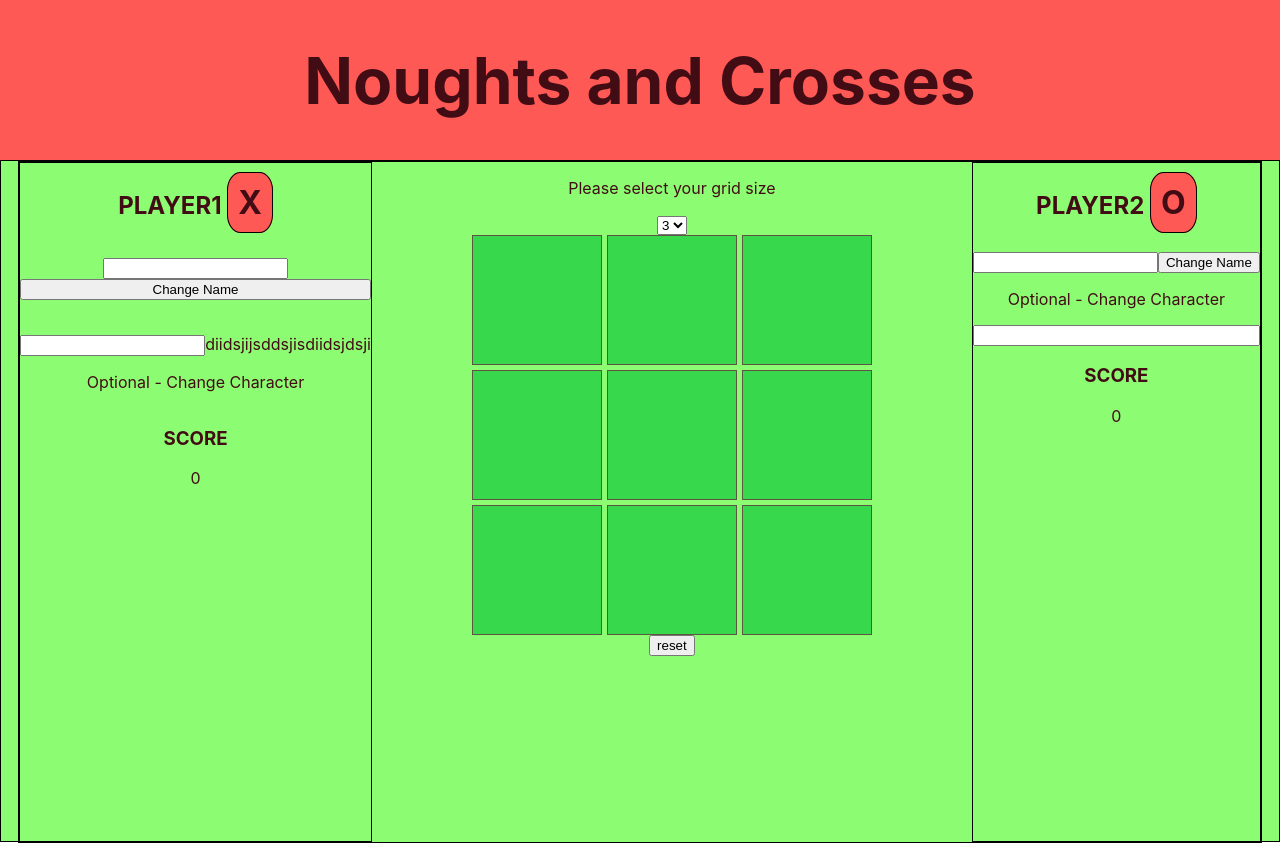
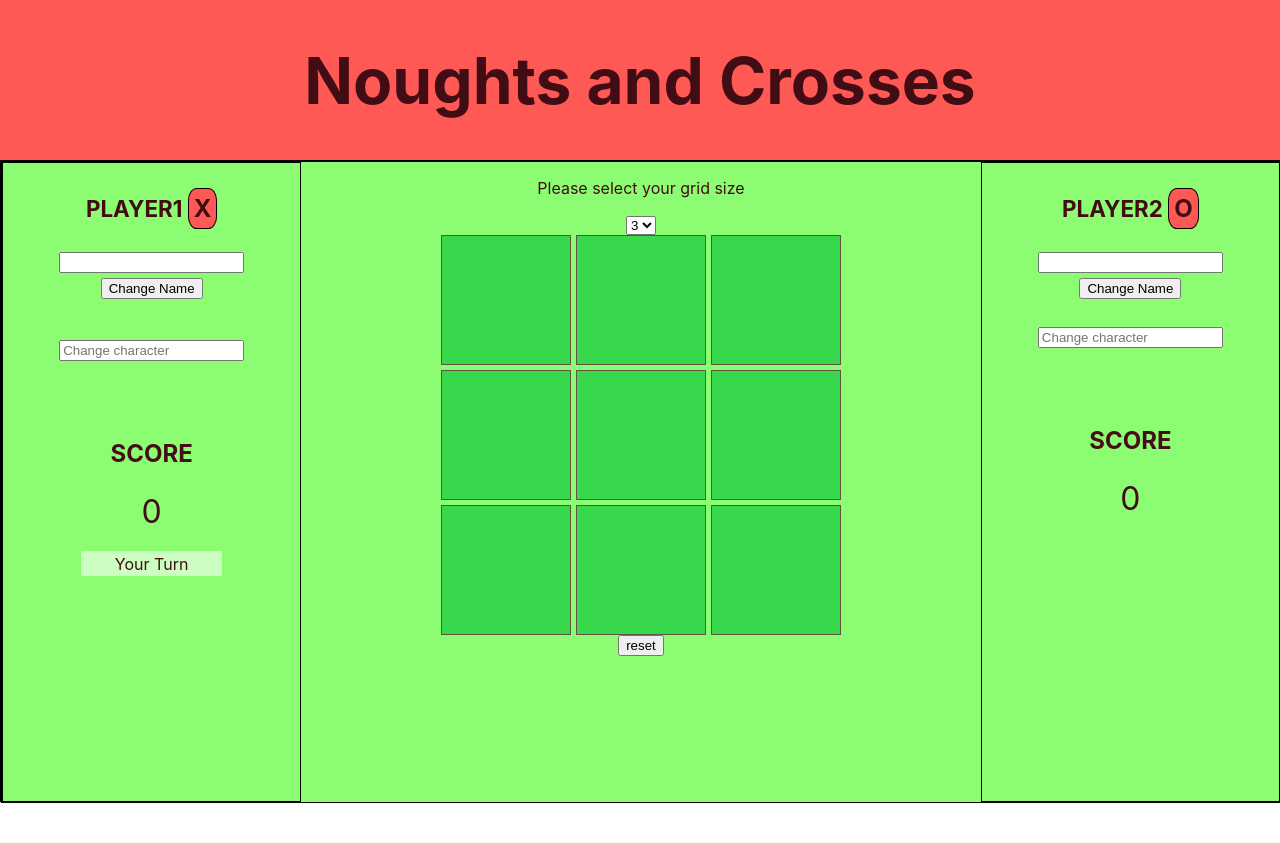
Before and after one commit to ikhlaas-kapadia/Noughts-And-Crosses, a React (Create React App) app: page / in a window 1280 px wide. After the commit the page ends 803 px from the top, so only its background shows below. Built offline with nearby package versions, Linux system fonts and the light colour scheme.

Commit message:
Add conditional turn popup and styling player component

```diff
--- a/src/App.css
+++ b/src/App.css
@@ -19,7 +19,9 @@ section {
   display: flex;
   flex-direction: row;
   border: 1px solid black;
-  height: 85vh;
+  height: 80vh;
+  width: 100%;
+
   justify-content: center;
   color: #420c14;
 }
@@ -28,7 +30,7 @@ section {
   flex-direction: column;
   /* border: 1px solid red; */
   height: 100%;
-  width: 600px;
+  width: 60%;
   align-items: center;
 }
 
@@ -92,26 +94,56 @@ section {
   display: flex;
   flex-direction: column;
   border: 1px solid black;
+  padding: 1%;
+  width: 24%;
 }
 
 .Icon {
   border: 1px black solid;
   border-radius: 30%;
-  padding: 10px;
+  padding: 5px;
   background-color: #ff5956;
-  font-size: 2rem;
+  font-size: 1.5rem;
 }
 .Player > h2 {
-  font-size: 1.5rem;
+  font-size: 1.4rem;
   margin-bottom: 10%;
 }
 
-.Icon-Changer {
-  margin-top: 10%;
-}
 .NameForm {
   display: flex;
   flex-direction: column;
+  align-items: center;
+}
+.NameForm button {
+  margin-top: 2%;
+  width: fit-content;
+}
+.Icon-Changer {
+  margin-top: 15%;
+}
+.ChangeIconMsg {
+  display: block;
+  font-size: 0.9rem;
+}
+
+.Score {
+  margin-top: 20%;
+}
+.Score h3 {
+  font-size: 1.5rem;
+  color: #450d15;
+}
+.Score span {
+  font-size: 2rem;
+}
+.Turn {
+  margin: 20px auto;
+  background-color: #ffffff8c;
+  color: #420c14;
+  /* border-radius: 40%; */
+  padding: 1%;
+  width: 50%;
 }
 
 /* .Grid-Wrapper > div:nth-child(odd) {
--- a/src/Components/Game-Grid.jsx
+++ b/src/Components/Game-Grid.jsx
@@ -209,7 +209,7 @@ class GameGrid extends React.Component {
     }
   };
   render() {
-    const { board, winner, player1, player2, boardSize } = this.state;
+    const { board, winner, player1, player2, boardSize, counter } = this.state;
     console.log(winner);
 
     return (
@@ -219,6 +219,7 @@ class GameGrid extends React.Component {
           handleNameChange={this.handleNameChange}
           handleIconChange={this.handleIconChange}
           handleNameSubmit={this.handleNameSubmit}
+          counter={counter}
         />
         <div className="Board-Wrapper">
           <GridGenerator handleboardSize={this.handleboardSize} />
@@ -248,6 +249,7 @@ class GameGrid extends React.Component {
           handleNameChange={this.handleNameChange}
           handleIconChange={this.handleIconChange}
           handleNameSubmit={this.handleNameSubmit}
+          counter={counter}
         />
       </section>
     );
--- a/src/Components/PlayerOne.jsx
+++ b/src/Components/PlayerOne.jsx
@@ -1,7 +1,13 @@
 import React from "react";
 
 const PlayerOne = (props) => {
-  const { handleNameChange, handleIconChange, handleNameSubmit, input } = props;
+  const {
+    handleNameChange,
+    handleIconChange,
+    handleNameSubmit,
+    input,
+    counter,
+  } = props;
   const { name, icon, gamesWon } = props.player1;
 
   return (
@@ -23,16 +29,19 @@ const PlayerOne = (props) => {
           name="player1"
           maxLength="2"
           minLength="1"
+          placeholder="Change character"
         ></input>
-        diidsjijsddsjisdiidsjdsji
       </label>
-      <p>Optional - Change Character </p>
-
       <div className="Score">
         {" "}
         <h3>SCORE</h3>
-        {gamesWon}
+        <span>{gamesWon}</span>
       </div>
+      {counter % 2 === 0 || counter === 0 ? (
+        <p className="Turn">Your Turn</p>
+      ) : (
+        <p></p>
+      )}
     </div>
   );
 };
--- a/src/Components/PlayerTwo.jsx
+++ b/src/Components/PlayerTwo.jsx
@@ -1,7 +1,12 @@
 import React from "react";
 
 const PlayerTwo = (props) => {
-  const { handleNameChange, handleIconChange, handleNameSubmit, input } = props;
+  const {
+    handleNameChange,
+    handleIconChange,
+    handleNameSubmit,
+    counter,
+  } = props;
   const { name, icon, gamesWon } = props.player2;
 
   return (
@@ -20,13 +25,26 @@ const PlayerTwo = (props) => {
           </label>
           <button>Change Name</button>
         </form>
-        <p>Optional - Change Character </p>
-        <input onChange={handleIconChange} name="player2" maxLength="2"></input>
+        <label>
+          <input
+            className="Icon-Changer"
+            onChange={handleIconChange}
+            name="player1"
+            maxLength="2"
+            minLength="1"
+            placeholder="Change character"
+          ></input>
+        </label>
         <div className="Score">
           <h3>SCORE</h3>
-          {gamesWon}
+          <span>{gamesWon}</span>
         </div>
       </div>
+      {counter % 2 !== 0 || counter === 1 ? (
+        <p className="Turn">Your Turn</p>
+      ) : (
+        <p></p>
+      )}
     </div>
   );
 };
```
